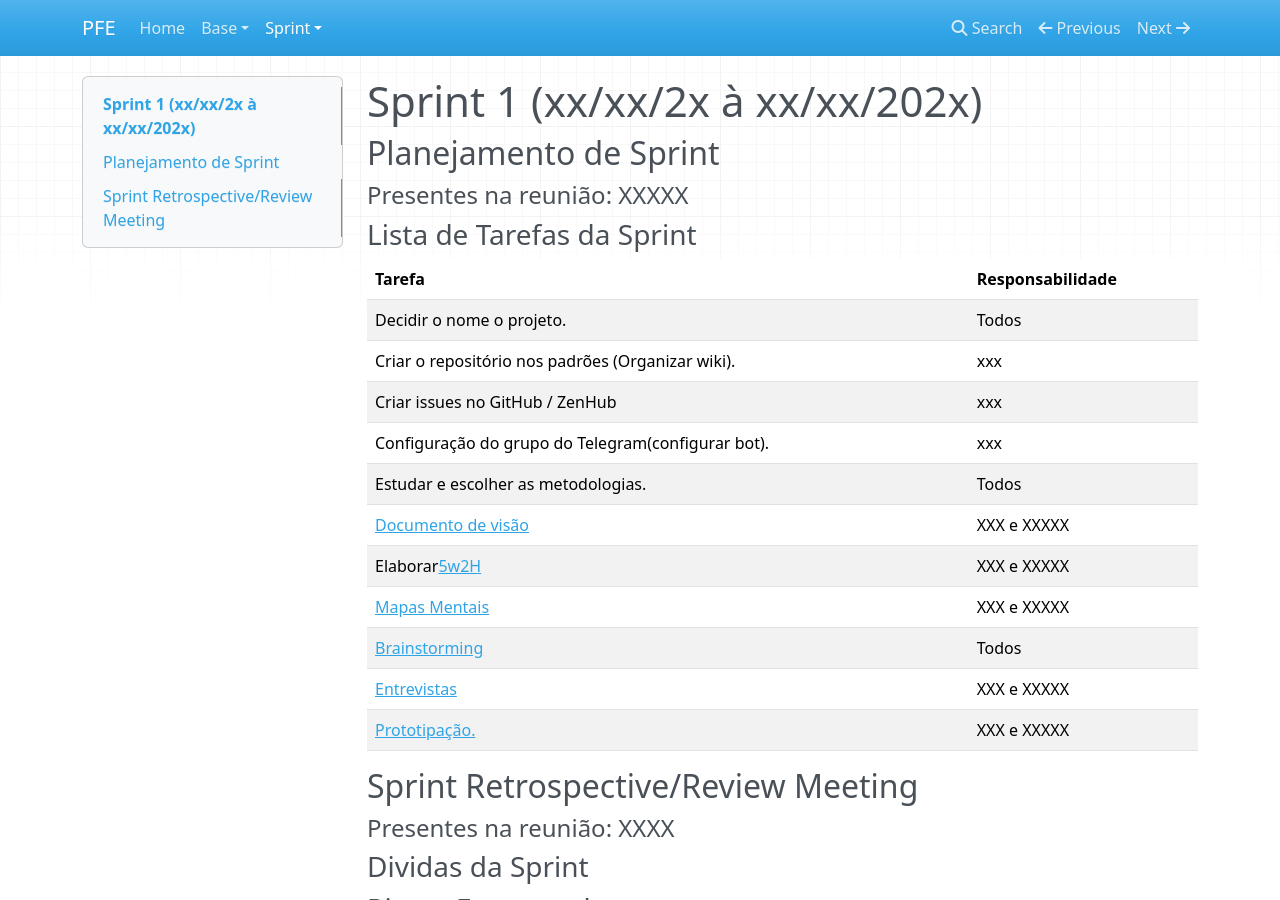
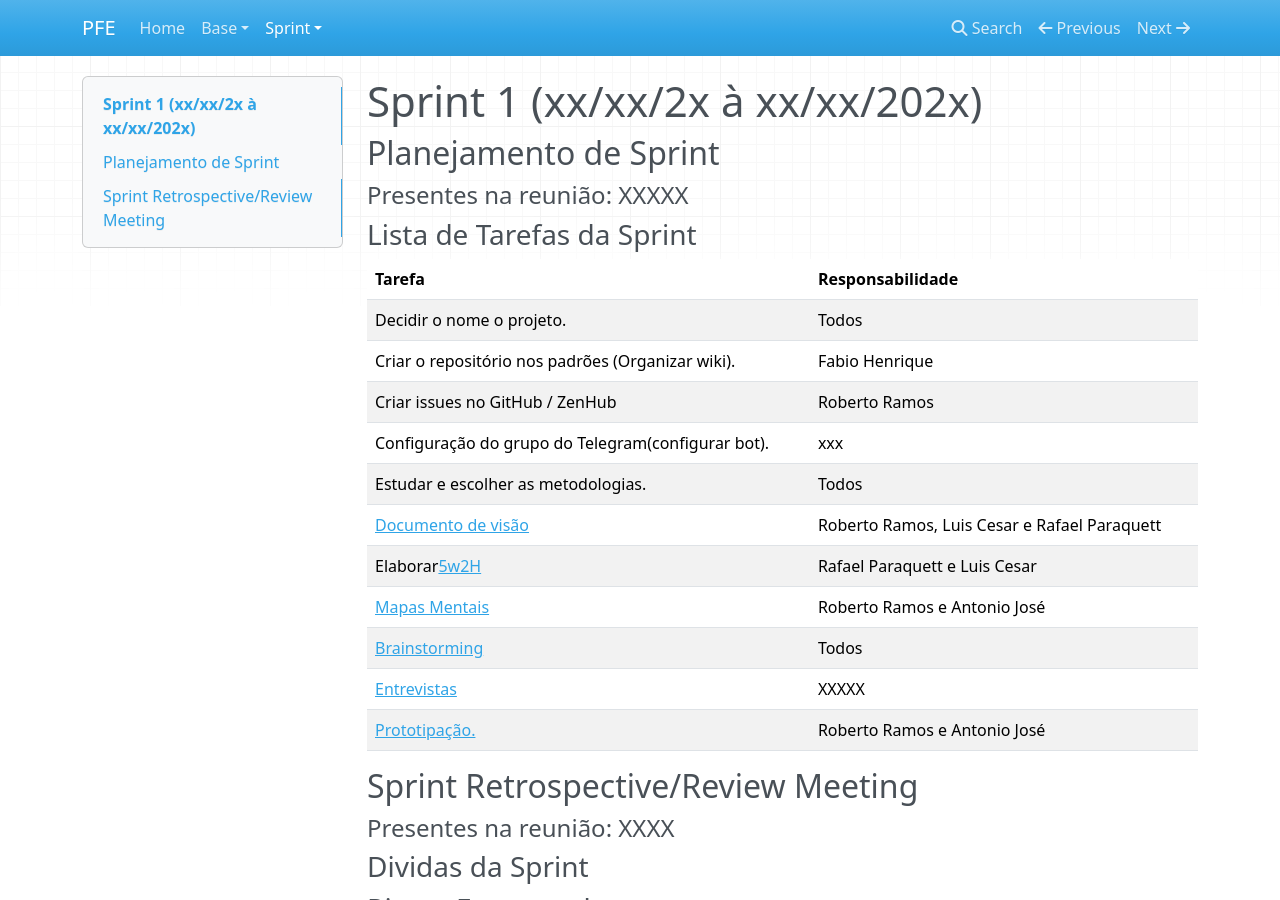
Before and after one commit to Projetos-de-Extensao/PFE_25.1_8003_II, an MkDocs documentation site: the page built from docs/sprint/sprint1.md, in a window 1280 px wide and 900 px high. Built offline with MkDocs 1.6.1, drawn with Linux system fonts in a browser that asks for light colours; nearby versions of some CDN libraries.

Commit message:
uptade sprint 1

```diff
--- a/docs/sprint/sprint1.md
+++ b/docs/sprint/sprint1.md
@@ -12,17 +12,17 @@ title: Sprint 1
 
 | Tarefa                                                                                       | Responsabilidade |
 | -------------------------------------------------------------------------------------------- | ---------------- |
-| Decidir o nome o projeto.                                                                    | Todos            |
-| Criar o repositório nos padrões (Organizar wiki).                                          | xxx              |
-| Criar issues no GitHub / ZenHub                                                              | xxx              |
+| Decidir o nome o projeto.                                                                    | Todos         |
+| Criar o repositório nos padrões (Organizar wiki).                                          | Fabio Henrique             |
+| Criar issues no GitHub / ZenHub                                                              | Roberto Ramos             |
 | Configuração do grupo do Telegram(configurar bot).                                         | xxx              |
 | Estudar e escolher as metodologias.                                                          | Todos            |
-| [Documento de visão](https://github.com/xxx/xxx.md)                                            | XXX e XXXXX      |
-| Elaborar[5w2H](https://github.com/xxx/xxx.md)                                                   | XXX e XXXXX      |
-| [Mapas Mentais](https://github.com/xxx/xxx.md)                                                  | XXX e XXXXX      |
+| [Documento de visão](https://github.com/xxx/xxx.md)                                            |  Roberto Ramos, Luis Cesar e Rafael Paraquett    |
+| Elaborar[5w2H](https://github.com/xxx/xxx.md)                                                   |  Rafael Paraquett e Luis Cesar     |
+| [Mapas Mentais](https://github.com/xxx/xxx.md)                                                  |  Roberto Ramos e Antonio José   |
 | [Brainstorming](https://github.com/UnBArqDsw/2020.1_G7_TCM/blob/master/docs/base/Brainstorm.md) | Todos            |
-| [Entrevistas](https://github.com/xxx/xxx.md)                                                    | XXX e XXXXX      |
-| [Prototipação.](https://github.com/xxx/xxx.md)                                                | XXX e XXXXX      |
+| [Entrevistas](https://github.com/xxx/xxx.md)                                                    |  XXXXX      |
+| [Prototipação.](https://github.com/xxx/xxx.md)                                                |  Roberto Ramos e Antonio José    |
 
 ## Sprint Retrospective/Review Meeting
 
```
